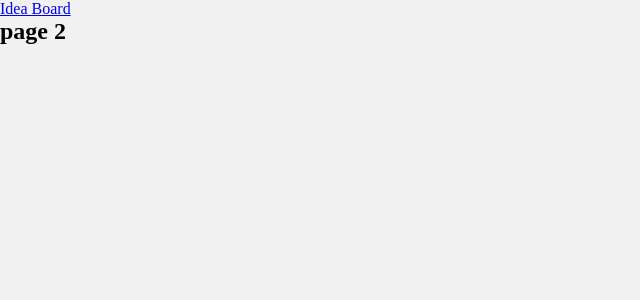
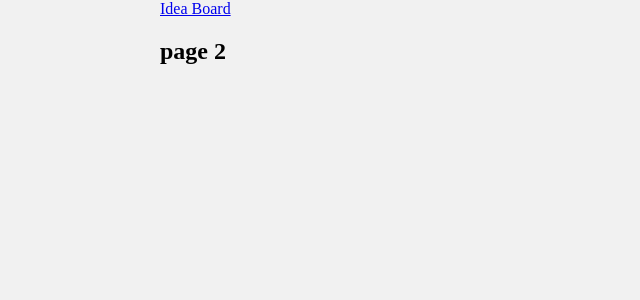
Before and after one commit to lusac/react-idea-board, a React app: page /page2 in a window 1280 px wide. Shown: the top 300 px of the page, without its empty margins (0-640 px from the left). Built offline with nearby package versions, Linux system fonts and the light colour scheme.

Commit message:
Refatorando grid

```diff
--- a/public/index.html
+++ b/public/index.html
@@ -32,9 +32,32 @@
         * {
             box-sizing: border-box;
         }
-        .row {
-            max-width: 95em;
+
+        .wrapper {
+            width: 100%;
+            display: grid;
+            grid-gap: 20px;
             margin: 0 auto;
+            max-width: 960px;
+            grid-template-areas:
+                "header"
+                "content"
+        }
+
+        .mainheader {
+          grid-area: header;
+        }
+        .content {
+          grid-area: content;
+        }
+
+        @media (min-width: 550px) {
+          .wrapper {
+            grid-template-columns: 100% 100%;
+            grid-template-areas:
+              "header"
+              "content"
+          }
         }
     </style>
     <title>React App</title>
--- a/src/App.js
+++ b/src/App.js
@@ -14,7 +14,7 @@ class App extends Component {
       <Router>
         <div className="app">
           <Header />
-          <div class="row">
+          <div class="wrapper">
             <Route exact path="/" component={Home}/>
             <Route path="/page1" component={Page1}/>
             <Route path="/page2" component={Page2}/>
--- a/src/components/Header/index.js
+++ b/src/components/Header/index.js
@@ -8,7 +8,7 @@ class Header extends React.Component {
   render() {
     return (
       <div className="idea-board__header">
-        <div className="row">
+        <div className="wrapper">
           <Link to="/" className="idea-board__logo">Idea Board</Link>
         </div>
       </div>
--- a/src/components/SubHeader/index.scss
+++ b/src/components/SubHeader/index.scss
@@ -7,6 +7,10 @@
 
         &__left {
             float: left;
+
+            label {
+              margin-right: 10px;
+            }
         }
 
         &__right {
```
